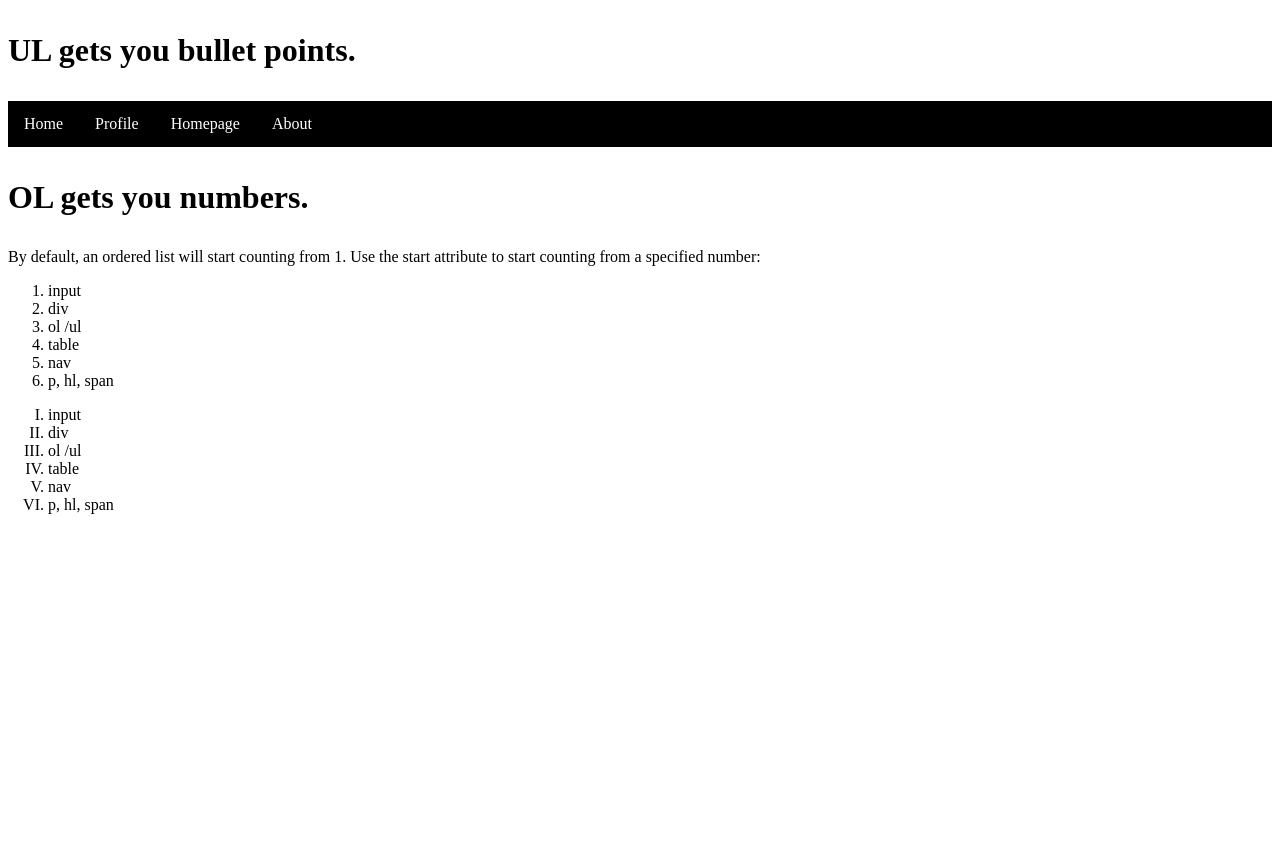
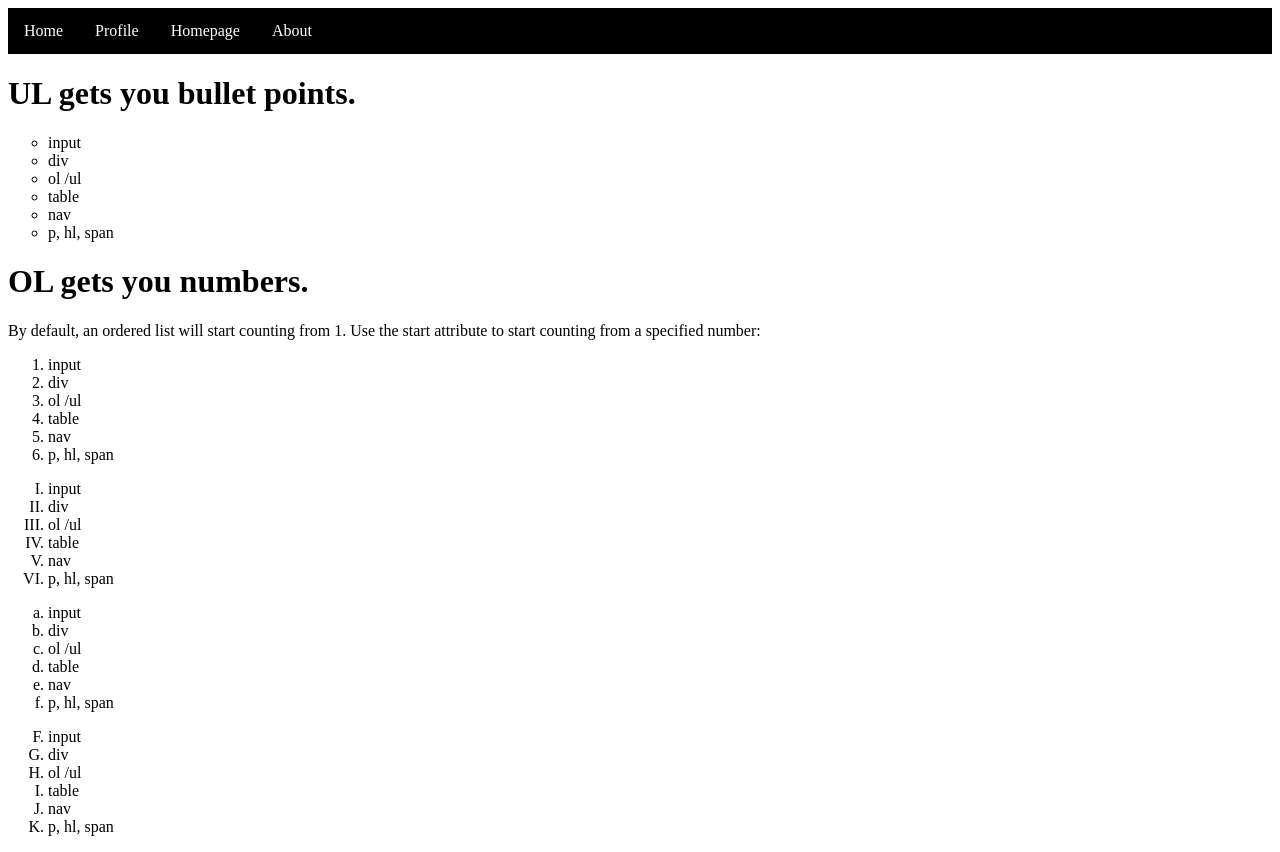
Before and after one commit to RommelAquino/collab, a plain HTML site: page index.html in a window 1280 px wide. Before the commit the page ends 800 px from the top, so only its background shows below. Drawn offline with Linux system fonts and the light colour scheme.

Commit message:
first commit

```diff
--- a/index.html
+++ b/index.html
@@ -10,18 +10,27 @@
 
 </head>
 <body>
-    <h1><p>UL gets you bullet points. </p></h1>
-    <ul>
+
+    <ul class="nav">
         <li><a href="home.html">Home</a></li>
         <li><a href="profile.html">Profile</a></li>
         <li><a href="homepage.html">Homepage</a></li>
         <li><a href="about.html">About</a></li>
       </ul>
 
+      <h1>UL gets you bullet points.</h1>
+
+      <ul style="list-style-type:circle;">
+        <li>input</li><br>
+        <li>div</li><br>
+        <li>ol /ul</li><br>
+        <li>table</li><br>
+        <li>nav</li><br>
+        <li>p, hl, span</li><br>
+      </ul>
 
 
-
-<h1><p><p>OL gets you numbers. </p></p></h1>
+<h1>OL gets you numbers.</h1>
 
 
 <p>By default, an ordered list will start counting from 1. Use the start attribute to start counting from a specified number:</p>
@@ -42,5 +51,25 @@
     <li>nav</li><br>
     <li>p, hl, span</li><br>
 </ol>
+
+<ol type="a" start="1">
+  <li>input</li><br>
+  <li>div</li><br>
+  <li>ol /ul</li><br>
+  <li>table</li><br>
+  <li>nav</li><br>
+  <li>p, hl, span</li><br>
+</ol>
+
+<ol type="A" start="6">
+  <li>input</li><br>
+  <li>div</li><br>
+  <li>ol /ul</li><br>
+  <li>table</li><br>
+  <li>nav</li><br>
+  <li>p, hl, span</li><br>
+</ol>
+
+
 </body>
 </html>
--- a/style.css
+++ b/style.css
@@ -1,4 +1,4 @@
-ul {
+.nav {
     list-style-type: none;
     margin: 0;
     padding: 0;
@@ -19,4 +19,4 @@ ul {
     text-decoration: none;
   }
 
-  display: inline
+  /* display: inline; */
```
